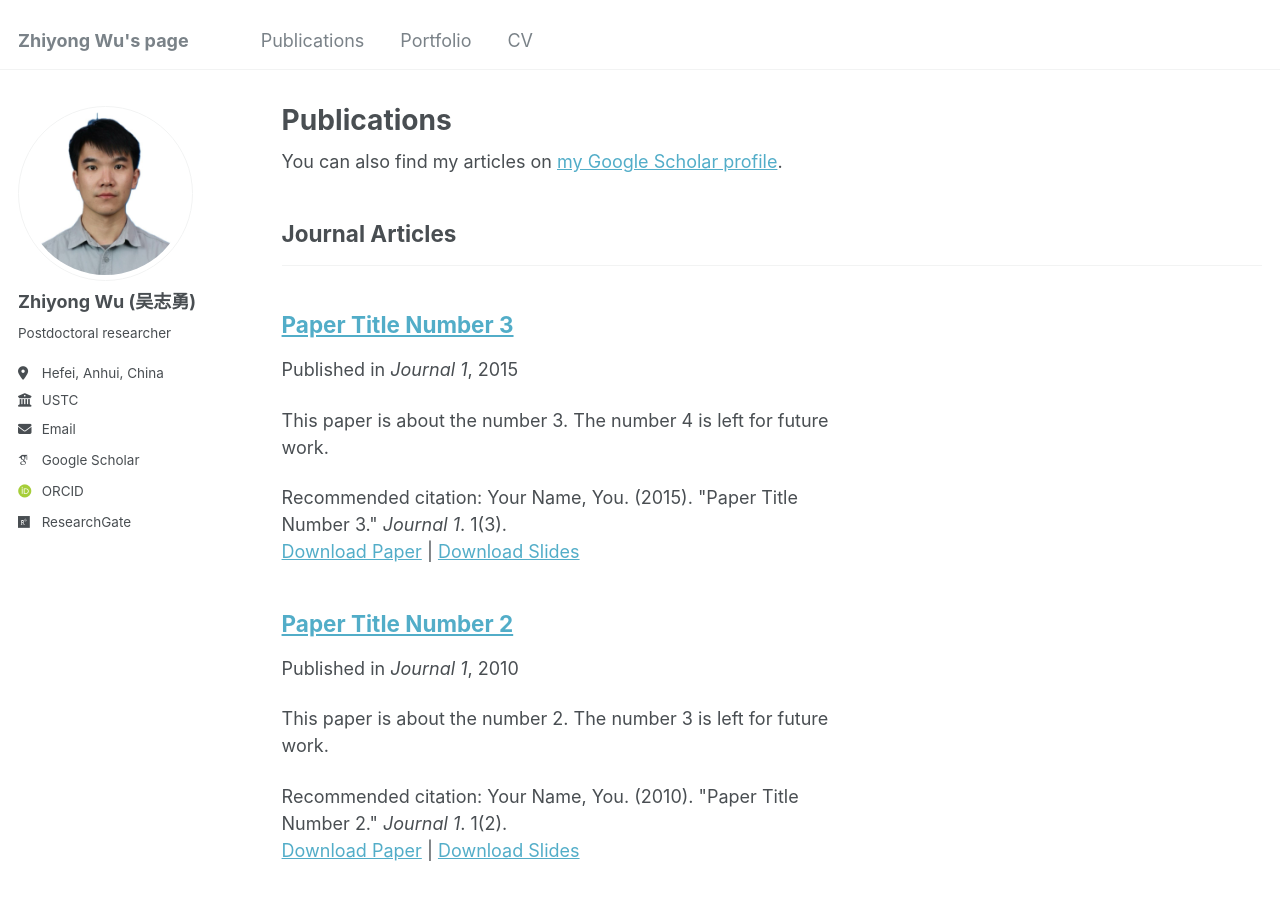
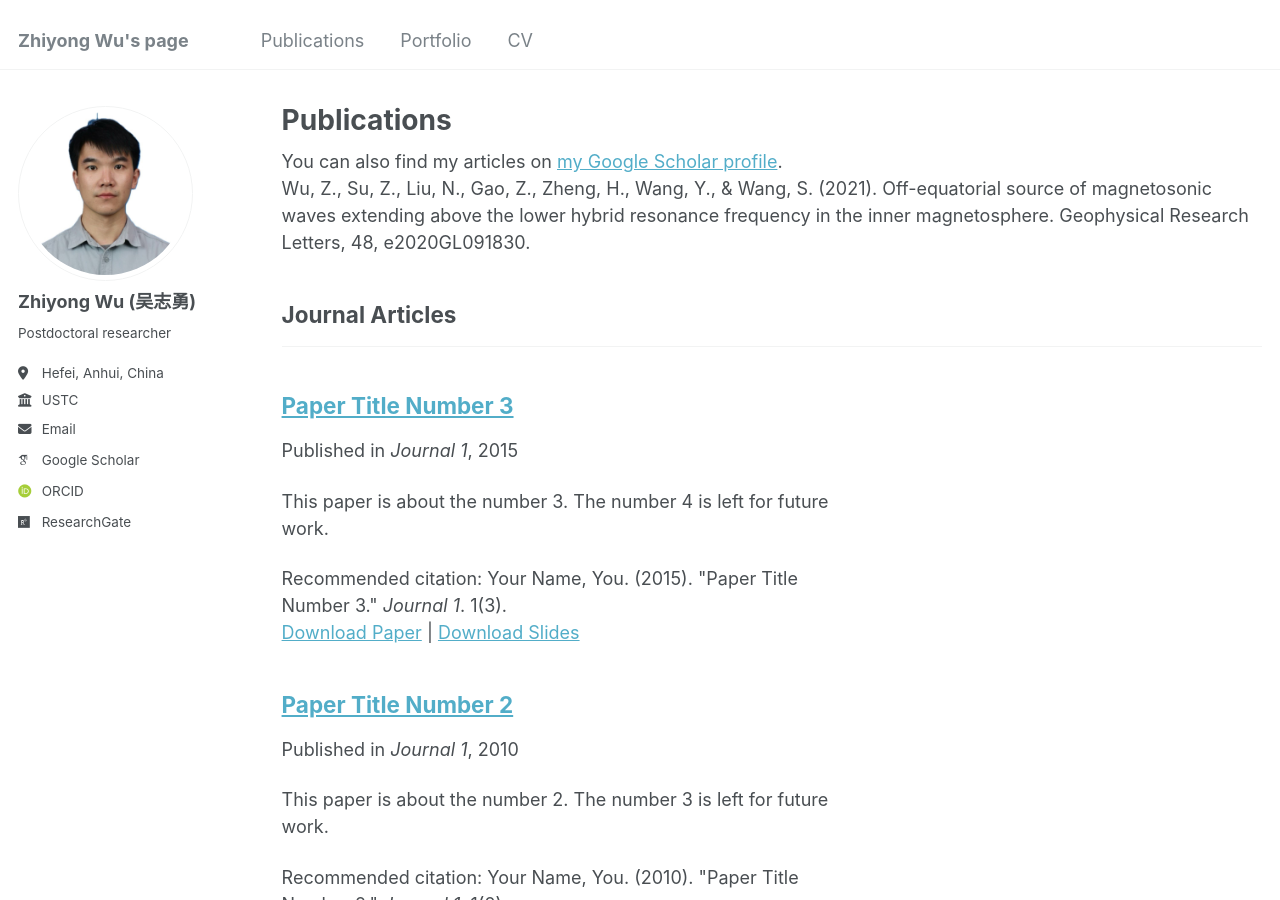
Before and after one commit to Z-Y-Wu/ZW-, a Jekyll site: the page built from _pages/publications.html, in a window 1280 px wide and 900 px high. Built offline with Jekyll 4.4.1, drawn with Linux system fonts in a browser that asks for light colours; some web fonts are replaced.

Commit message:
Update publications.html

```diff
--- a/_pages/publications.html
+++ b/_pages/publications.html
@@ -10,7 +10,7 @@ author_profile: true
 {% endif %}
 
 {% include base_path %}
-
+Wu, Z., Su, Z., Liu, N., Gao, Z., Zheng, H., Wang, Y., & Wang, S. (2021). Off-equatorial source of magnetosonic waves extending above the lower hybrid resonance frequency in the inner magnetosphere. Geophysical Research Letters, 48, e2020GL091830.
 <!-- New style rendering if publication categories are defined -->
 {% if site.publication_category %}
   {% for category in site.publication_category  %}
```
